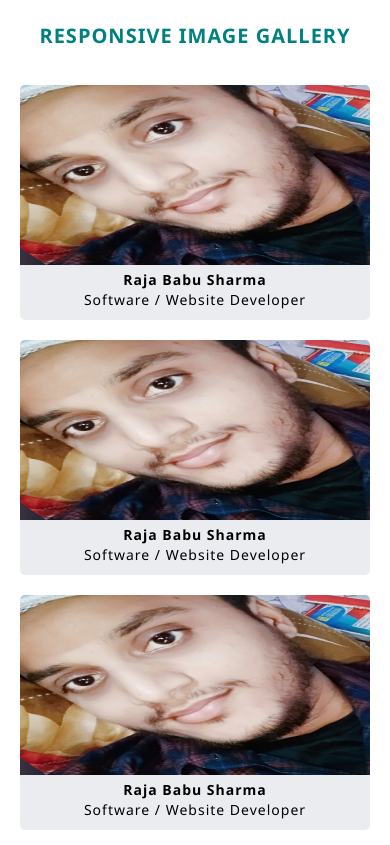
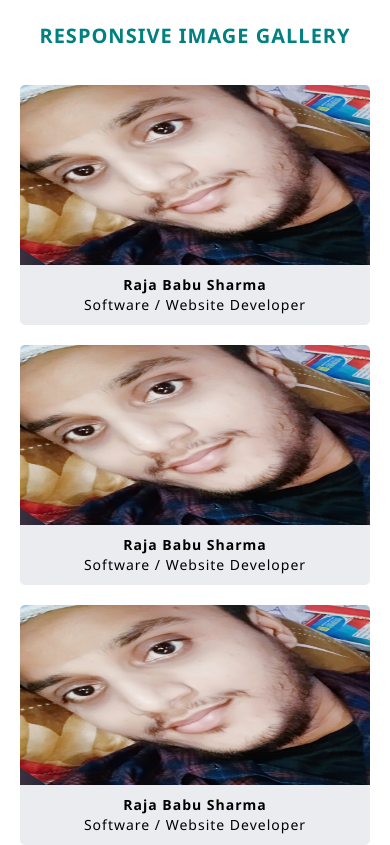
Before and after one commit to rajababusharma20/web-tutorials, a plain HTML site: page responsive gallery/index.html in a window 390 px wide. Shown: the top 845 px of the page. Drawn offline with Linux system fonts and the light colour scheme.

Commit message:
Update style.css

```diff
--- a/responsive gallery/css/style.css
+++ b/responsive gallery/css/style.css
@@ -1 +1 @@
-.wrapper,.wrapper .container,section{position:relative;width:100%}*{box-sizing:border-box}h1{color:teal;font-size:30px;letter-spacing:1px;text-transform:uppercase}body{margin:0;padding:0;font-family:'Segoe UI',Tahoma,Geneva,Verdana,sans-serif}.wrapper{padding:0 100px}.wrapper .container{display:flex;justify-content:center;align-items:flex-start;flex-wrap:wrap;padding:5px}.wrapper .container .gallery{position:relative;flex-grow:1;flex-shrink:1;flex-basis:calc(300px - 40px);margin:10px;overflow:hidden;transition:.5s;border-radius:5px;background:#fff}.wrapper .container .gallery:hover{box-shadow:0 5px 10px rgba(0,0,0,.4)}.wrapper .container .gallery .image-box{position:relative;width:100%;height:180px;overflow:hidden;transition:.5s}.wrapper .container .gallery .image-box img{width:100%;height:100%}.wrapper .container .gallery .desc{padding:5px 10px 10px;background:#EAECEF;text-align:center}.wrapper .container .gallery .desc p{margin:0;padding:0;font-size:14px;letter-spacing:1px;line-height:20px}@media screen and (max-width:769px){.wrapper{padding:0 5px}h1{font-size:20px}}
+.wrapper,.wrapper .container,section{position:relative;width:100%}*{box-sizing:border-box}h1{color:teal;font-size:30px;letter-spacing:1px;text-transform:uppercase}body{margin:0;padding:0;font-family:'Segoe UI',Tahoma,Geneva,Verdana,sans-serif}.wrapper{padding:0 100px}.wrapper .container{display:flex;justify-content:center;align-items:flex-start;flex-wrap:wrap;padding:5px}.wrapper .container .gallery{position:relative;flex-grow:1;flex-shrink:1;flex-basis:calc(300px - 40px);margin:10px;overflow:hidden;transition:.5s;border-radius:5px;background:#fff}.wrapper .container .gallery:hover{box-shadow:0 5px 10px rgba(0,0,0,.4)}.wrapper .container .gallery .image-box{position:relative;width:100%;height:180px;overflow:hidden;transition:.5s}.wrapper .container .gallery .image-box img{width:100%;height:100%}.wrapper .container .gallery .desc{padding:10px;background:#EAECEF;text-align:center}.wrapper .container .gallery .desc p{margin:0;padding:0;font-size:14px;letter-spacing:1px;line-height:20px}@media screen and (max-width:769px){.wrapper{padding:0 5px}h1{font-size:20px}}
```
